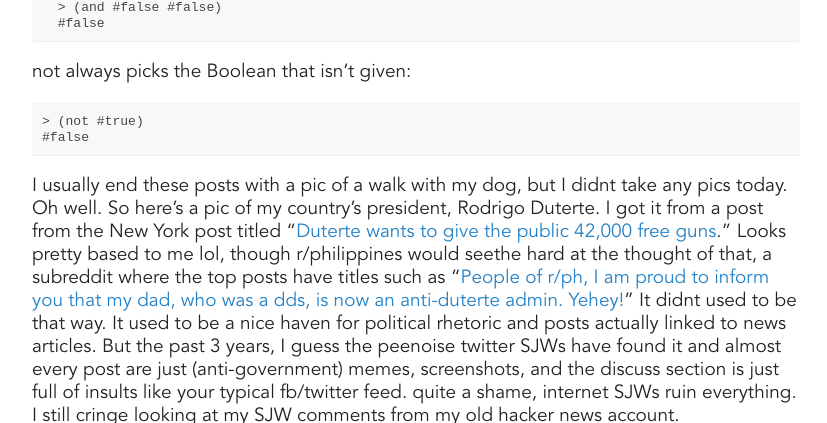
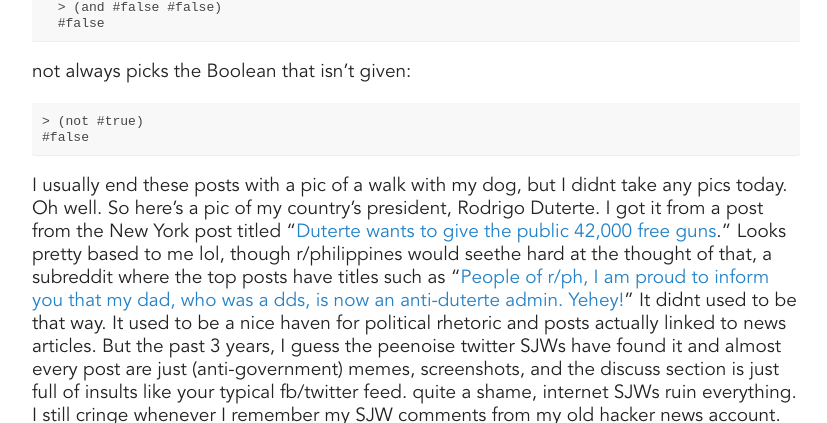
Before and after one commit to jpamata/jpamata.github.io, a Jekyll site: the page built from _posts/2021-04-28-diy-bootcamp-016.md, in a window 1280 px wide and 900 px high, scrolled down 3932 px, cut to the strip 0-423 px from the top of the window. Shown: the whole strip, without its empty margins (224-1051 px from the left). Built offline with Jekyll 4.4.1, drawn with Linux system fonts in a browser that asks for light colours; comment, search, counter and statistics services are not loaded.

Commit message:
Update 2021-04-28-diy-bootcamp-016.md

```diff
--- a/_posts/2021-04-28-diy-bootcamp-016.md
+++ b/_posts/2021-04-28-diy-bootcamp-016.md
@@ -174,6 +174,6 @@ not always picks the Boolean that isn’t given:
 	> (not #true)
 	#false
 
-I usually end these posts with a pic of a walk with my dog, but I didnt take any pics today. Oh well. So here's a pic of my country's president, Rodrigo Duterte. I got it from a post from the New York post titled "[Duterte wants to give the public 42,000 free guns](https://nypost.com/2018/06/15/duterte-wants-to-give-the-public-42000-free-guns/)." Looks pretty based to me lol, though r/philippines would seethe hard at the thought of that, a subreddit where the top posts have titles such as "[People of r/ph, I am proud to inform you that my dad, who was a dds, is now an anti-duterte admin. Yehey!](https://old.reddit.com/r/Philippines/comments/mxdlmr/people_of_rph_i_am_proud_to_inform_you_that_my/)" It didnt used to be that way. It used to be a nice haven for political rhetoric and posts actually linked to news articles. But the past 3 years, I guess the peenoise twitter SJWs have found it and almost every post are just (anti-government) memes, screenshots, and the discuss section is just full of insults like your typical fb/twitter feed. quite a shame, internet SJWs ruin everything. I still cringe looking at my SJW comments from my old hacker news account.
+I usually end these posts with a pic of a walk with my dog, but I didnt take any pics today. Oh well. So here's a pic of my country's president, Rodrigo Duterte. I got it from a post from the New York post titled "[Duterte wants to give the public 42,000 free guns](https://nypost.com/2018/06/15/duterte-wants-to-give-the-public-42000-free-guns/)." Looks pretty based to me lol, though r/philippines would seethe hard at the thought of that, a subreddit where the top posts have titles such as "[People of r/ph, I am proud to inform you that my dad, who was a dds, is now an anti-duterte admin. Yehey!](https://old.reddit.com/r/Philippines/comments/mxdlmr/people_of_rph_i_am_proud_to_inform_you_that_my/)" It didnt used to be that way. It used to be a nice haven for political rhetoric and posts actually linked to news articles. But the past 3 years, I guess the peenoise twitter SJWs have found it and almost every post are just (anti-government) memes, screenshots, and the discuss section is just full of insults like your typical fb/twitter feed. quite a shame, internet SJWs ruin everything. I still cringe whenever I remember my SJW comments from my old hacker news account.
 
 <img src="https://i2.wp.com/nypost.com/wp-content/uploads/sites/2/2018/06/180615-duterte-give-out-free-guns-01.jpg?quality=80&strip=all&ssl=1">
```
